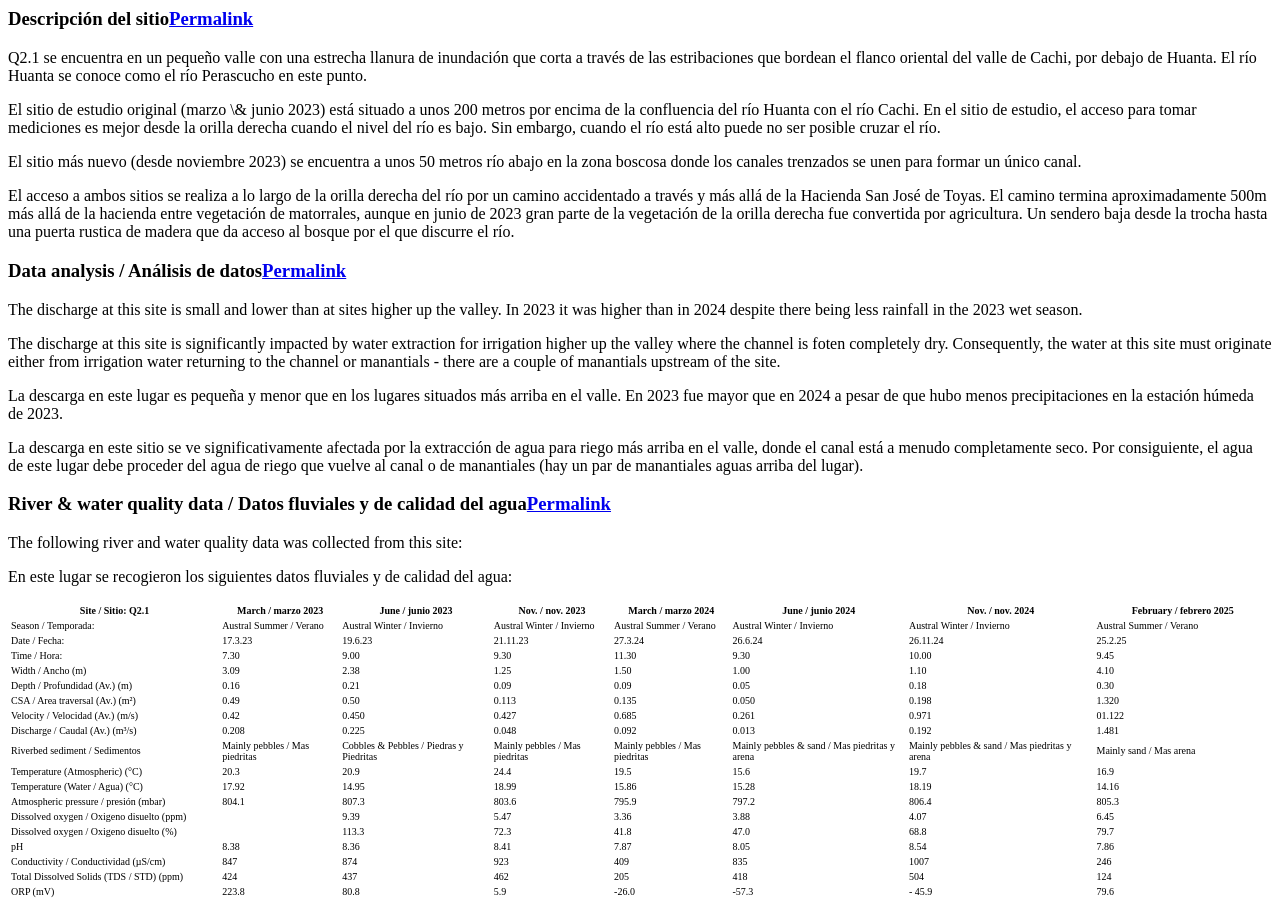
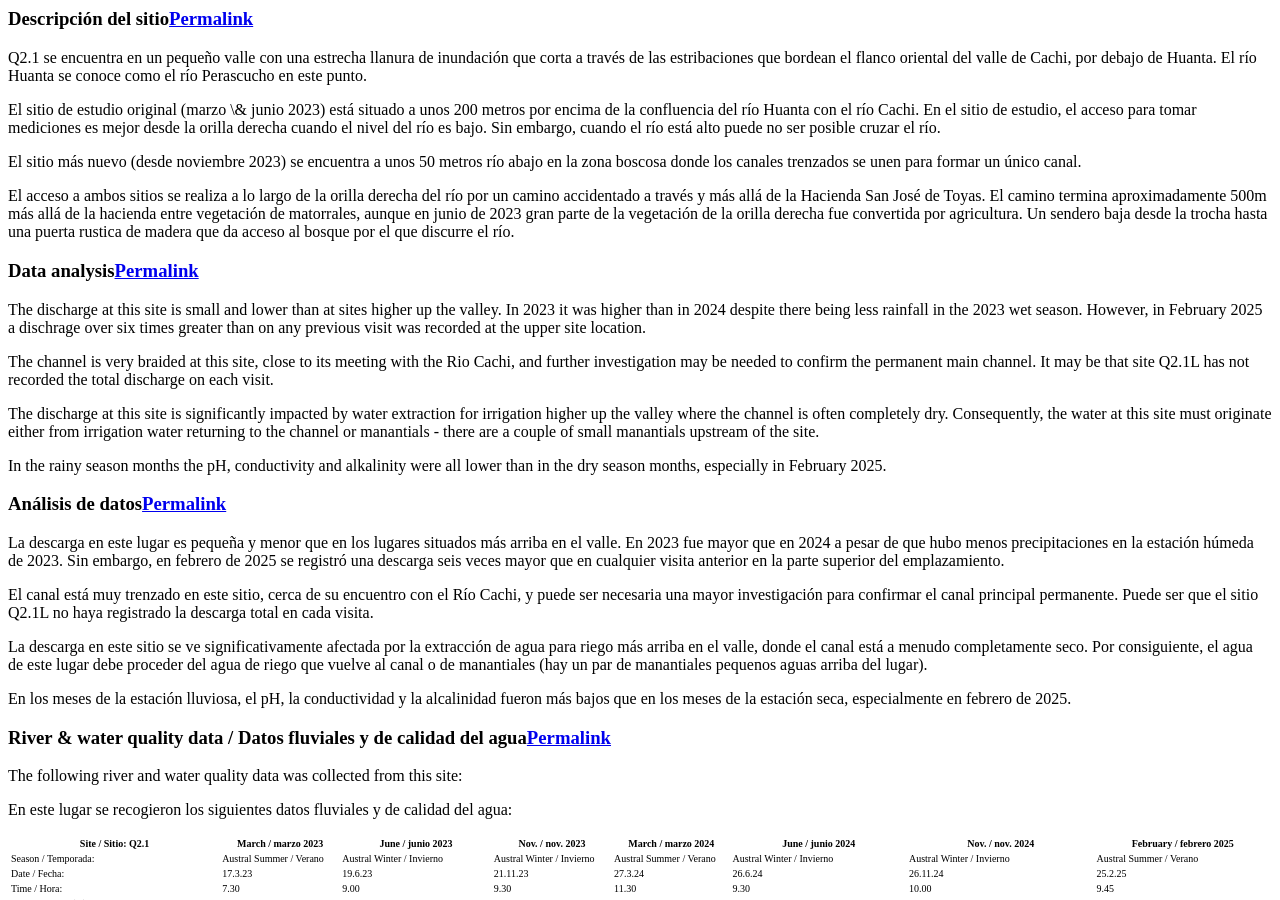
Before and after one commit to HVLepage/cavep-unah, a Jekyll site: the page built from _docs/site-network/Q2_1.md, in a window 1280 px wide and 900 px high, scrolled down 3246 px. Built offline with Jekyll 4.4.1, drawn with Linux system fonts in a browser that asks for light colours; comment, search, counter and statistics services are not loaded.

Commit message:
Update Q2_1.md

```diff
--- a/_docs/site-network/Q2_1.md
+++ b/_docs/site-network/Q2_1.md
@@ -69,16 +69,26 @@ El sitio más nuevo (desde noviembre 2023) se encuentra a unos 50 metros río ab
 El acceso a ambos sitios se realiza a lo largo de la orilla derecha del río por un camino accidentado a través y más allá de la Hacienda San José de Toyas. El camino termina aproximadamente 500m más allá de la hacienda entre vegetación de matorrales, aunque en junio de 2023 gran parte de la vegetación de la orilla derecha fue convertida por agricultura. Un sendero baja desde la trocha hasta una puerta rustica de madera que da acceso al bosque por el que discurre el río.
 
 
-### Data analysis / Análisis de datos
+### Data analysis
 
-The discharge at this site is small and lower than at sites higher up the valley. In 2023 it was higher than in 2024 despite there being less rainfall in the 2023 wet season.
+The discharge at this site is small and lower than at sites higher up the valley. In 2023 it was higher than in 2024 despite there being less rainfall in the 2023 wet season. However, in February 2025 a dischrage over six times greater than on any previous visit was recorded at the upper site location.
 
-The discharge at this site is significantly impacted by water extraction for irrigation higher up the valley where the channel is foten completely dry. Consequently, the water at this site must originate either from irrigation water returning to the channel or manantials - there are a couple of manantials upstream of the site.
+The channel is very braided at this site, close to its meeting with the Rio Cachi, and further investigation may be needed to confirm the permanent main channel. It may be that site Q2.1L has not recorded the total discharge on each visit.
+
+The discharge at this site is significantly impacted by water extraction for irrigation higher up the valley where the channel is often completely dry. Consequently, the water at this site must originate either from irrigation water returning to the channel or manantials - there are a couple of small manantials upstream of the site.
+
+In the rainy season months the pH, conductivity and alkalinity were all lower than in the dry season months, especially in February 2025.
 
 
-La descarga en este lugar es pequeña y menor que en los lugares situados más arriba en el valle. En 2023 fue mayor que en 2024 a pesar de que hubo menos precipitaciones en la estación húmeda de 2023.
+### Análisis de datos
 
-La descarga en este sitio se ve significativamente afectada por la extracción de agua para riego más arriba en el valle, donde el canal está a menudo completamente seco. Por consiguiente, el agua de este lugar debe proceder del agua de riego que vuelve al canal o de manantiales (hay un par de manantiales aguas arriba del lugar).
+La descarga en este lugar es pequeña y menor que en los lugares situados más arriba en el valle. En 2023 fue mayor que en 2024 a pesar de que hubo menos precipitaciones en la estación húmeda de 2023. Sin embargo, en febrero de 2025 se registró una descarga seis veces mayor que en cualquier visita anterior en la parte superior del emplazamiento.
+
+El canal está muy trenzado en este sitio, cerca de su encuentro con el Río Cachi, y puede ser necesaria una mayor investigación para confirmar el canal principal permanente. Puede ser que el sitio Q2.1L no haya registrado la descarga total en cada visita.
+
+La descarga en este sitio se ve significativamente afectada por la extracción de agua para riego más arriba en el valle, donde el canal está a menudo completamente seco. Por consiguiente, el agua de este lugar debe proceder del agua de riego que vuelve al canal o de manantiales (hay un par de manantiales pequenos aguas arriba del lugar).
+
+En los meses de la estación lluviosa, el pH, la conductividad y la alcalinidad fueron más bajos que en los meses de la estación seca, especialmente en febrero de 2025.
 
 
 ### River & water quality data / Datos fluviales y de calidad del agua
```
